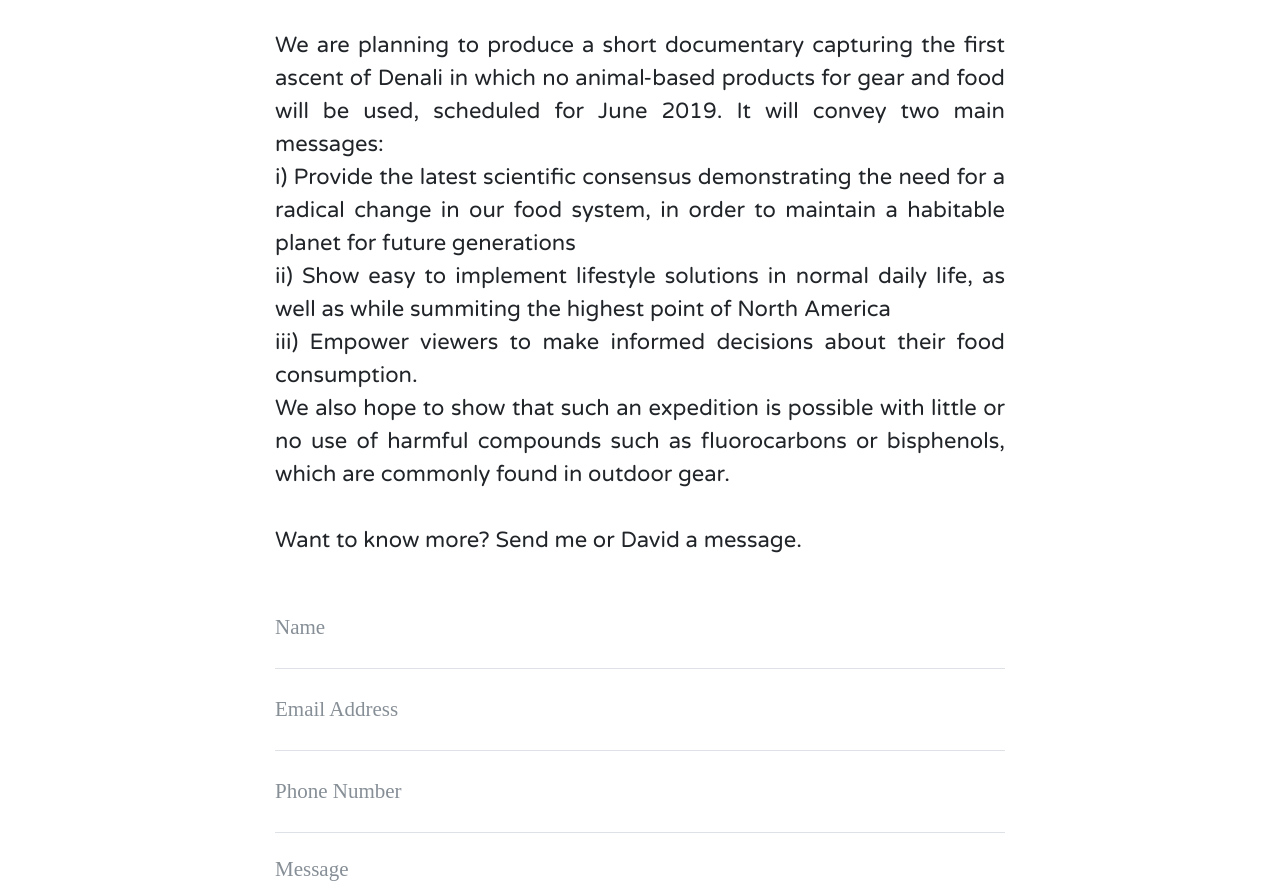
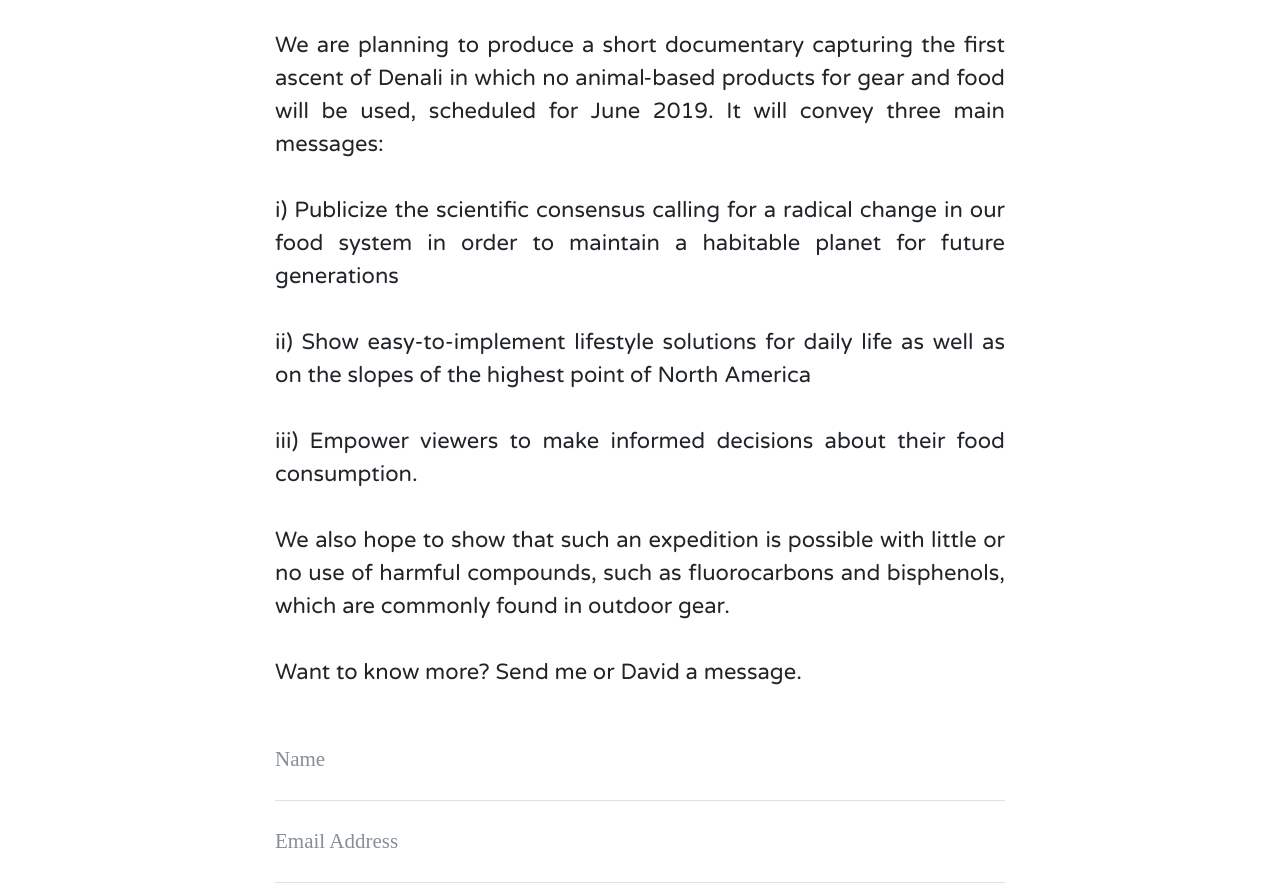
Before and after one commit to caamadei/caamadei.github.io, a website: page other.html in a window 1280 px wide. Shown: the part 451-1340 px from the top of the page. Drawn offline with Linux system fonts and the light colour scheme.

Commit message:
mod denali desc

```diff
--- a/other.html
+++ b/other.html
@@ -70,11 +70,12 @@
     <div class="container">
       <div class="row">
         <div class="col-lg-8 col-md-10 mx-auto">
-          <p> We are planning to produce a short documentary capturing the first ascent of Denali in which no animal-based products for gear and food will be used, scheduled for June 2019. It will convey two main messages:<br>
-          i) Provide the latest scientific consensus demonstrating the need for a radical change in our food system, in order to maintain a habitable planet for future generations <br>
-          ii) Show easy to implement lifestyle solutions in normal daily life, as well as while summiting the highest point of North America<br>
-          iii) Empower viewers to make informed decisions about their food consumption.<br>
-          We also hope to show that such an expedition is possible with little or no use of harmful compounds such as fluorocarbons or bisphenols, which are commonly found in outdoor gear.
+          <p> We are planning to produce a short documentary capturing the first ascent of Denali in which no animal-based products for gear and food will be used, scheduled for June 2019. It will convey three main messages:<br>
+          <br>
+          i) Publicize the scientific consensus calling for a radical change in our food system in order to maintain a habitable planet for future generations <br> <br>
+          ii) Show easy-to-implement lifestyle solutions for daily life as well as on the slopes of the highest point of North America<br><br>
+          iii) Empower viewers to make informed decisions about their food consumption.<br><br>
+          We also hope to show that such an expedition is possible with little or no use of harmful compounds, such as fluorocarbons and bisphenols, which are commonly found in outdoor gear.
           <br>
           <br>
           Want to know more? Send me or
```
